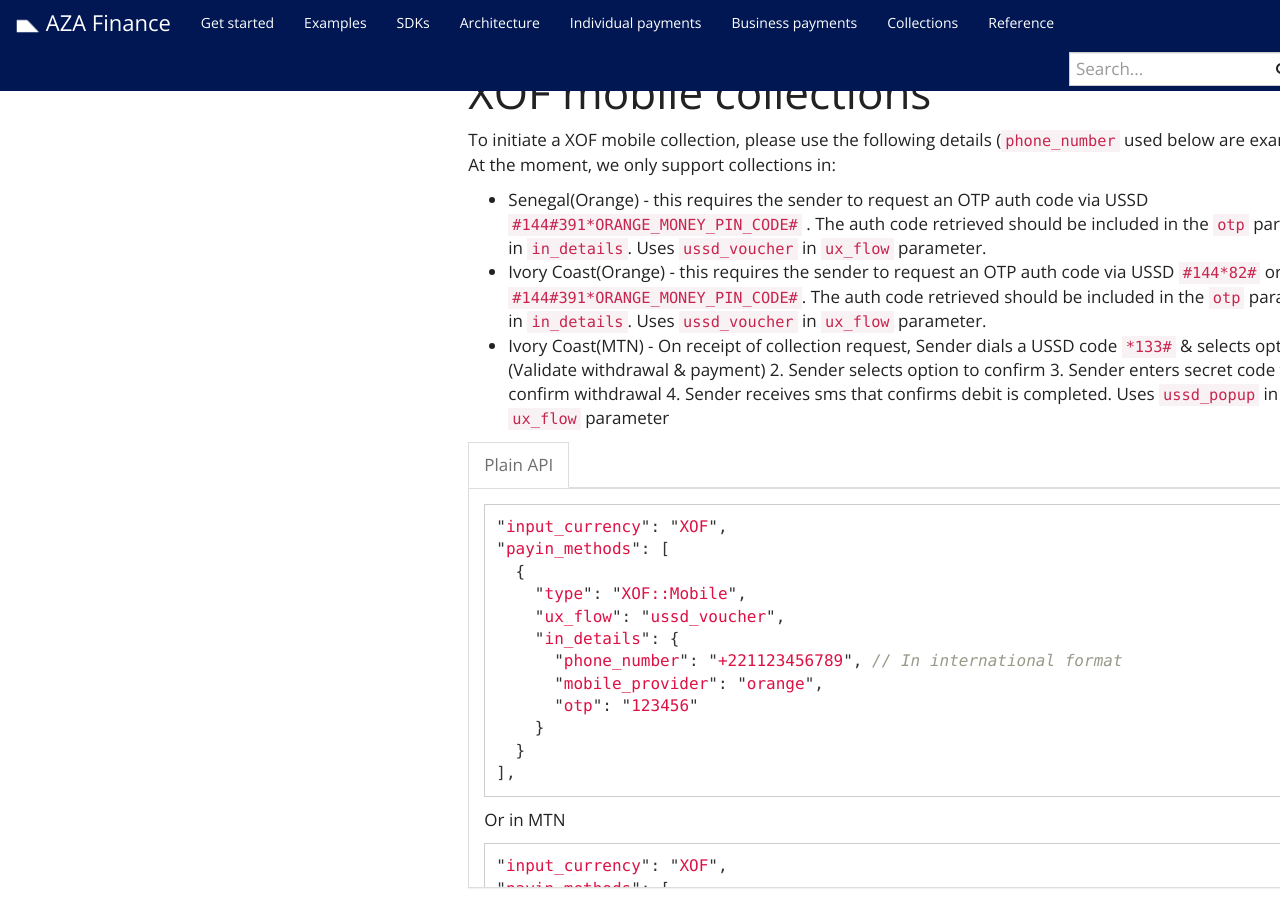
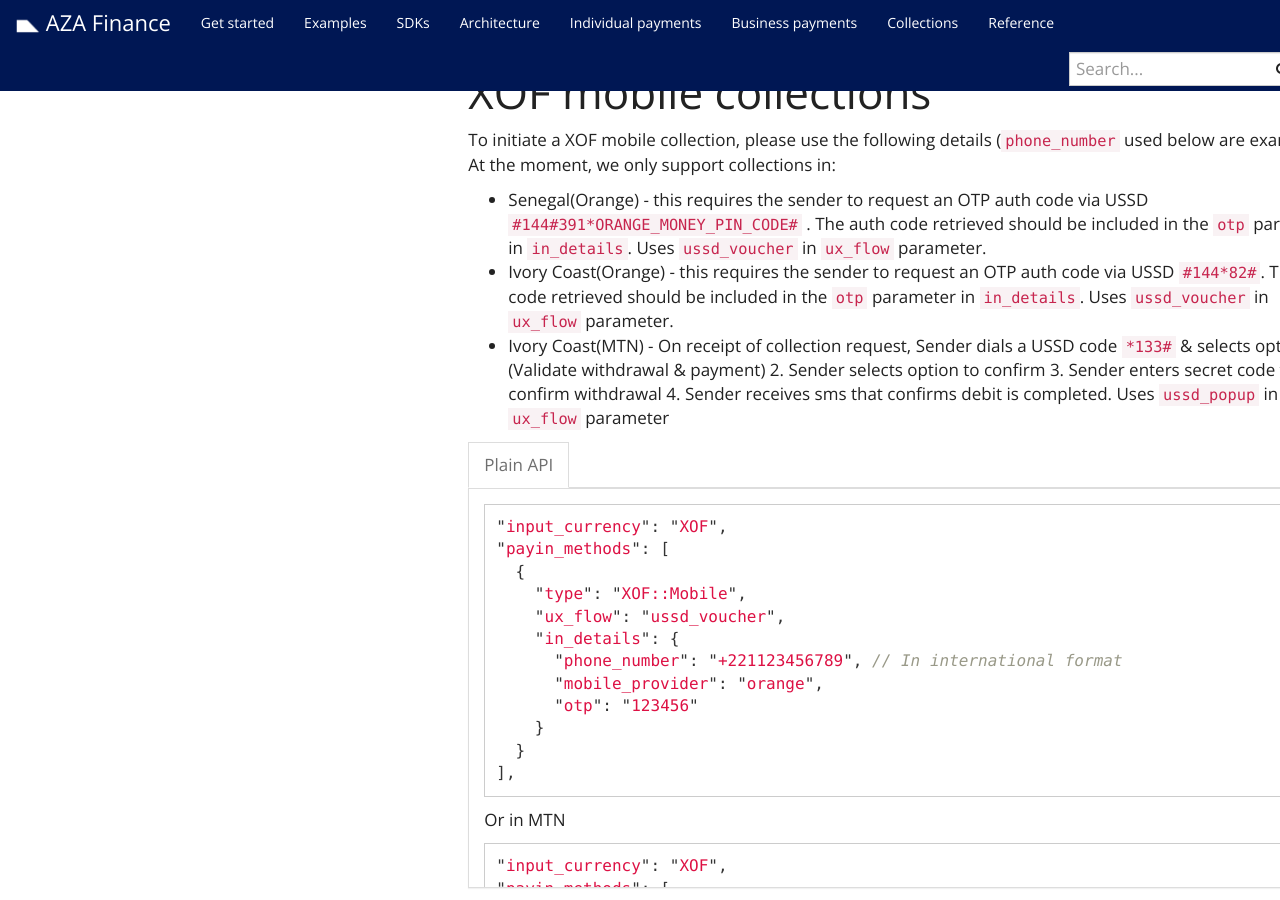
Before and after one commit to transferzero/api-documentation, a Jekyll site: the page built from _docs/collection-details.md, in a window 1280 px wide and 900 px high, scrolled down 4145 px. Built offline with Jekyll 4.4.1, drawn with Linux system fonts in a browser that asks for light colours; nearby versions of some CDN libraries; comment, search, counter and statistics services are not loaded.

Commit message:
Update _docs/collection-details.md
Co-authored-by: Gadiza Zerari <gadisha@bitpesa.co>

```diff
--- a/_docs/collection-details.md
+++ b/_docs/collection-details.md
@@ -206,7 +206,7 @@ To initiate a XOF mobile collection, please use the following details (`phone_nu
 At the moment, we only support collections in:
 
 - Senegal(Orange) - this requires the sender to request an OTP auth code via USSD `#144#391*ORANGE_MONEY_PIN_CODE#` . The auth code retrieved should be included in the `otp` parameter in `in_details`. Uses `ussd_voucher` in `ux_flow` parameter.
-- Ivory Coast(Orange) - this requires the sender to request an OTP auth code via USSD `#144*82#` or `#144#391*ORANGE_MONEY_PIN_CODE#`. The auth code retrieved should be included in the `otp` parameter in `in_details`. Uses `ussd_voucher` in `ux_flow` parameter.
+- Ivory Coast(Orange) - this requires the sender to request an OTP auth code via USSD `#144*82#`. The auth code retrieved should be included in the `otp` parameter in `in_details`. Uses `ussd_voucher` in `ux_flow` parameter.
 - Ivory Coast(MTN) - On receipt of collection request, Sender dials a USSD code `*133#`  & selects option 1 (Validate withdrawal & payment) 2. Sender selects option to confirm 3. Sender enters secret code to confirm withdrawal 4. Sender receives sms that confirms debit is completed. Uses `ussd_popup` in `ux_flow` parameter
 
 
```
